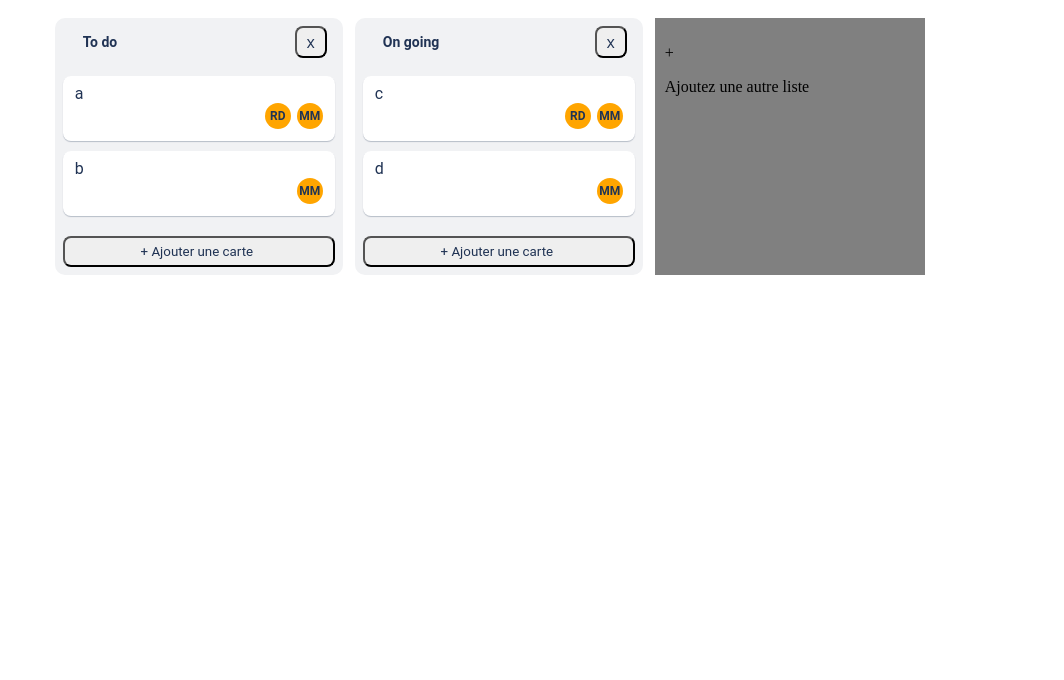
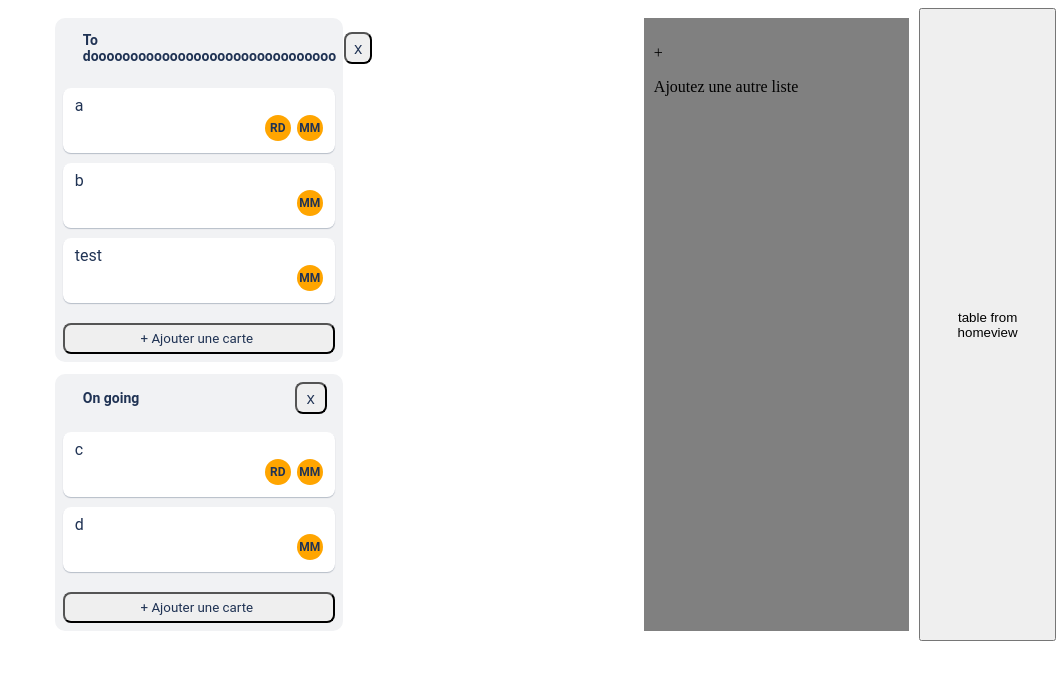
Before and after one commit to TFuZion/Trello_Clone, a Vue app in the folder TrelloClone/: page / in a window 1280 px wide. Shown: the top 680 px of the page, without its empty margins (216-1280 px from the left). Built offline with nearby package versions, Linux system fonts and the light colour scheme; data requests are answered from the project's data file.

Commit message:
fix: fetching tables from db

```diff
--- a/TrelloClone/package.json
+++ b/TrelloClone/package.json
@@ -15,7 +15,6 @@
     "json-server": "^1.0.0-beta.2",
     "pinia": "^2.1.7",
     "vee-validate": "^4.13.2",
-    "vee-validate": "^4.13.2",
     "vue": "^3.4.29",
     "vue-router": "^4.3.3",
     "vuedraggable": "^4.1.0"
--- a/TrelloClone/src/App.vue
+++ b/TrelloClone/src/App.vue
@@ -1,9 +1,22 @@
 <script setup>
 import { RouterView } from "vue-router";
+import { Suspense } from "vue";
+
 </script>
 
 <template>
-  <RouterView />
+  <Suspense>
+    <template #default>
+      <RouterView>
+
+      </RouterView>
+    </template>
+
+    <template #fallback>
+      Loading...
+    </template>
+  </Suspense>
+
 </template>
 
 <style scoped>
--- a/TrelloClone/src/components/ListComponent.vue
+++ b/TrelloClone/src/components/ListComponent.vue
@@ -8,7 +8,7 @@ import { updateList } from '@/composables/ListRepository';
 import { List } from '@/Classes/List';
 const props = defineProps({
     list: {
-        type: List,
+        type: Object,
         default: {
             id: 1,
             name: "List Name",
--- a/TrelloClone/src/components/TableComponents/TableComponent.vue
+++ b/TrelloClone/src/components/TableComponents/TableComponent.vue
@@ -2,74 +2,77 @@
 import { Table } from '@/Classes/Table';
 import ListComponent from '../ListComponent.vue';
 import draggableComponent from 'vuedraggable';
+import {ref} from 'vue'
 
 const props = defineProps({
-  table: {
+  initialTable: {
     type: Table,
     default: {
-      "id": 1,
-      "name": "This is a default props",
-      "lists": [
-        {
-          "id": 1,
-          "tableId": 1,
-          "name": "To do",
-          "cards": [
-            {
-              "name": "a",
-              "members": ["Rémi Debruyne", "Manu Max"]
-            },
-            {
-              "name": "b",
-              "members": ["Manu Max"]
-            }
-          ]
-        },
-        {
-          "id": 2,
-          "tableId": 1,
-          "name": "On going",
-          "cards": [
-            {
-              "id": 3,
-              "name": "c",
-              "members": ["Rémi Debruyne", "Manu Max"]
-            },
-            {
-              "id": 4,
-              "name": "d",
-              "members": ["Manu Max"]
-            }
-          ]
-        }
-      ],
-      "tags": [
-        {
-          "id": "98e8",
-          "color": "#4bce97",
-          "content": "qsdqsd"
-        },
-        {
-          "id": "7063",
-          "color": "#ffd5d2",
-          "content": "dqsdqs"
-        },
-        {
-          "id": "fe86",
-          "color": "#f8e6a0",
-          "content": "dqsdsq"
-        }
-      ]
+      // "id": 1,
+      // "name": "a",
+      // "lists": [
+      //   {
+      //     "id": 1,
+      //     "tableId": 1,
+      //     "name": "This is a default props list",
+      //     "cards": [
+      //       {
+      //         "name": "a",
+      //         "members": ["Rémi Debruyne", "Manu Max"]
+      //       },
+      //       {
+      //         "name": "b",
+      //         "members": ["Manu Max"]
+      //       }
+      //     ]
+      //   },
+      //   {
+      //     "id": 2,
+      //     "tableId": 1,
+      //     "name": "On going",
+      //     "cards": [
+      //       {
+      //         "id": 3,
+      //         "name": "c",
+      //         "members": ["Rémi Debruyne", "Manu Max"]
+      //       },
+      //       {
+      //         "id": 4,
+      //         "name": "d",
+      //         "members": ["Manu Max"]
+      //       }
+      //     ]
+      //   }
+      // ],
+      // "tags": [
+      //   {
+      //     "id": "98e8",
+      //     "color": "#4bce97",
+      //     "content": "qsdqsd"
+      //   },
+      //   {
+      //     "id": "7063",
+      //     "color": "#ffd5d2",
+      //     "content": "dqsdqs"
+      //   },
+      //   {
+      //     "id": "fe86",
+      //     "color": "#f8e6a0",
+      //     "content": "dqsdsq"
+      //   }
+      // ]
     }
   }
 
 })
 
+const table = ref(props.initialTable)
+
 </script>
 
 <template>
   <section id="table-container">
-      <draggableComponent :list="table.lists" group="list" tag="section" class="grid">
+      <draggableComponent :list="table.lists" item-key="id" group="list" tag="section" class="grid">
         <template #item="{element}">
           <ListComponent  :list="element"/>
         </template>
--- a/TrelloClone/src/database/db.json
+++ b/TrelloClone/src/database/db.json
@@ -7,7 +7,7 @@
         {
           "id": 1,
           "tableId": 1,
-          "name": "To do",
+          "name": "To dooooooooooooooooooooooooooooooo",
           "cards": [
             {
               "name": "a",
@@ -18,6 +18,12 @@
             },
             {
               "name": "b",
+              "members": [
+                "Manu Max"
+              ]
+            },
+            {
+              "name": "test",
               "members": [
                 "Manu Max"
               ]
@@ -111,7 +117,14 @@
             "Manu Max"
           ]
         },
-        null
+        {
+          "id": "fb67",
+          "name": "sdqsd"
+        },
+        {
+          "id": "ed3b",
+          "name": "test"
+        }
       ]
     }
   ],
@@ -163,6 +176,14 @@
     {
       "id": "f192",
       "name": "qsdqsd"
+    },
+    {
+      "id": "fb67",
+      "name": "sdqsd"
+    },
+    {
+      "id": "ed3b",
+      "name": "test"
     }
   ],
   "tags": [
--- a/TrelloClone/src/views/HomeView.vue
+++ b/TrelloClone/src/views/HomeView.vue
@@ -1,12 +1,7 @@
 <script setup>
 import TableComponent from '@/components/TableComponents/TableComponent.vue';
-import { onMounted, ref } from 'vue';
 import { getTableById } from '@/composables/tableComposables/useGetTable';
-let table = ref({});
-
-onMounted(async () => {
-  table.value = await getTableById(1)
-})
+const table = await getTableById(1)
 
 </script>
 
@@ -14,7 +9,8 @@ onMounted(async () => {
   <main>
     <div id="navbar"></div>
     <div id="table">
-      <TableComponent :table="table" />
+      <TableComponent :initialTable="table" />
+      <button @click="console.table(table.lists)">table from homeview</button>
     </div>
   </main>
 </template>
```
